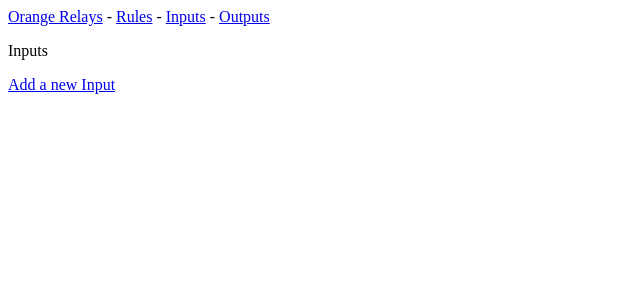
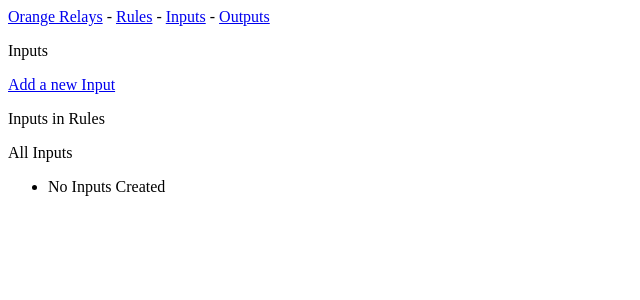
Before and after one commit to AntaeusNar/Orange-Relay, a Django app: page /inputs/ in a window 1280 px wide. Shown: the top 300 px of the page, without its empty margins (0-640 px from the left). Run offline with Django 3.2, Linux system fonts and the light colour scheme; data that the repository does not hold is empty.

Commit message:
added all inputs to input.html

```diff
--- a/OR_web_GUI/templates/OR_web_GUI/inputs.html
+++ b/OR_web_GUI/templates/OR_web_GUI/inputs.html
@@ -6,6 +6,8 @@
 
 <a href="{% url 'OR_web_GUI:new_input' %}">Add a new Input</a>
 {% regroup rules by input as input_list %}
+
+<p>Inputs in Rules</p>
 <ul>
     {% for input in input_list %}
         <li>{{ input.grouper }} <a href="{% url 'OR_web_GUI:state_toggle' 'Input' input.grouper.id %}">Trigger Input</a></li>
@@ -28,6 +30,14 @@
     {% endfor %}
 </ul>
 
+<p>All Inputs</p>
+<ul>
+    {% for input in inputs %}
+        <li>{{input}}</li>
+    {% empty %}
+        <li>No Inputs Created</li>
+    {% endfor %}
+</ul>
 {% endblock content %}
 
 {% block javascript %}
--- a/OR_web_GUI/views/base.py
+++ b/OR_web_GUI/views/base.py
@@ -37,10 +37,11 @@ def rules(request):
 
 def inputs(request):
     # Inputs index page
+    inputs = Input.objects.order_by('date_added')
     rules = Rule.objects.order_by('date_added')
     for rule in rules:
         rule.output.state = check_output_state(rule.output.pk)
-    context = {'rules': rules, 'fake': fake}
+    context = {'rules': rules, 'inputs': inputs, 'fake': fake}
     return render(request, 'OR_web_GUI/inputs.html', context)
 
 
--- a/pins.json
+++ b/pins.json
@@ -1 +1 @@
-{"40": false, "50": true, "69": true}
+{"40": false, "50": false, "69": true, "20": true}
```
